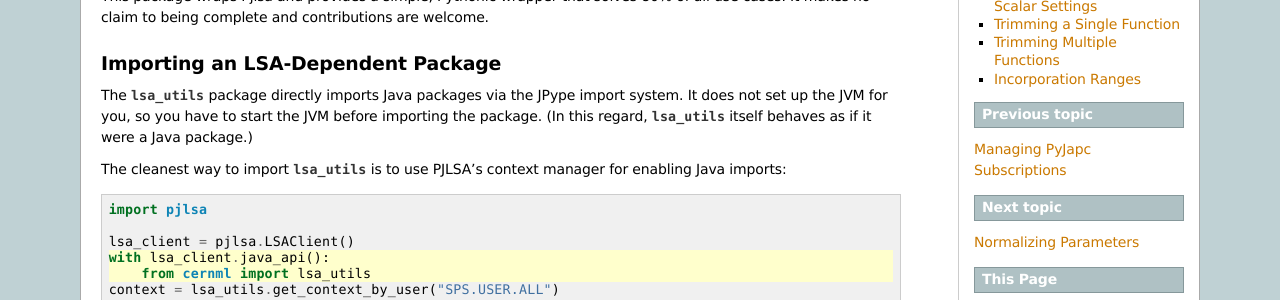
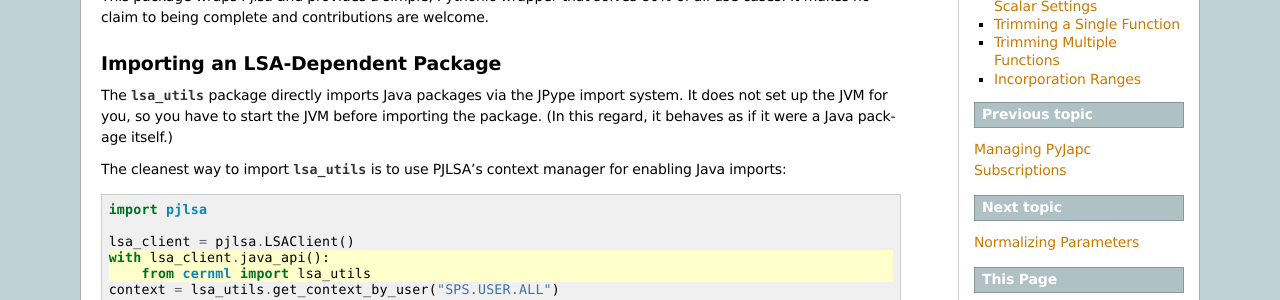
Before and after one commit to geoff-project/coi-utils, a Sphinx documentation site: the page built from docs/guide/lsa_utils.rst, in a window 1280 px wide and 900 px high. Shown: the part 179-479 px from the top of the window. Built offline with Sphinx 7.4.7, drawn with Linux system fonts in a browser that asks for light colours; the version number could not be read and is left out.

Commit message:
Use ..currentmodule in guide/lsa_utils.rst.

```diff
--- a/docs/guide/lsa_utils.rst
+++ b/docs/guide/lsa_utils.rst
@@ -24,8 +26,8 @@
 
 The `~cernml.lsa_utils` package directly imports Java packages via the JPype
 import system. It does not set up the JVM for you, so you have to start the JVM
-before importing the package. (In this regard, `~cernml.lsa_utils` itself
-behaves as if it were a Java package.)
+before importing the package. (In this regard, it behaves as if it were a Java
+package itself.)
 
 The cleanest way to import `~cernml.lsa_utils` is to use PJLSA's context
 manager for enabling Java imports:
@@ -71,10 +73,9 @@
 Trimming One or Several Scalar Settings
 ---------------------------------------
 
-The function `~cernml.lsa_utils.trim_scalar_settings()` provides a convenient
-way to trim scalar settings in the LSA database. In the simplest case, you
-simply pass a mapping of parameter name to new value and the context to be
-modified:
+The function `trim_scalar_settings()` provides a convenient way to trim scalar
+settings in the LSA database. In the simplest case, you simply pass a mapping
+of parameter name to new value and the context to be modified:
 
 .. code-block:: python
 
@@ -146,9 +147,8 @@
 function is slightly more complicated than trimming scalar settings. There are
 two ways to solve this task using `~cernml.lsa_utils`.
 
-The simple one is by using the free function
-`~cernml.lsa_utils.incorporate_and_trim()`. There are several other functions
-to make using it easier:
+The simple one is by using the free function `incorporate_and_trim()`. There
+are several other functions to make using it easier:
 
 .. code-block:: python
 
@@ -173,11 +173,11 @@
         description="Usage example of cernml.lsa_utils",
     )
 
-The slightly more complex one is to create an `~cernml.lsa_utils.Incorporator`
-and call the respective methods on it. This class avoids conversion from Python
-strings to LSA objects on every function call. Thus, if you are going to make
-multiple calls using the same parameter and context, this is going to be
-slightly more efficient.
+The slightly more complex one is to create an `Incorporator` and call the
+respective methods on it. This class avoids conversion from Python strings to
+LSA objects on every function call. Thus, if you are going to make multiple
+calls using the same parameter and context, this is going to be slightly more
+efficient.
 
 .. code-block:: python
 
@@ -202,7 +202,7 @@
 single trim, as long as they're modified in the same location. (This
 requirement may be relaxed in the future, if necessary.) Again, there are two
 ways to achieve this. The simple one is by using the same function
-`~cernml.lsa_utils.incorporate_and_trim()` as for one parameter:
+`incorporate_and_trim()` as for one parameter:
 
 .. code-block:: python
 
@@ -227,8 +227,7 @@
 size (including a single float). The remaining parameters are the same as
 before.
 
-For a more object-oriented interface, you can use
-`~cernml.lsa_utils.IncorporatorGroup`:
+For a more object-oriented interface, you can use `IncorporatorGroup`:
 
 .. code-block:: python
 
@@ -248,8 +247,8 @@
         4460.0, 0.1, relative=True, description="Usage example"
     )
 
-The group also allows creating one `~cernml.lsa_utils.Incorporator` for each
-parameter individually:
+The group also allows creating one `Incorporator` for each parameter
+individually:
 
 .. code-block:: python
 
```
Also changed, not shown: other parts of docs/guide/lsa_utils.rst (+2 -0 lines).
